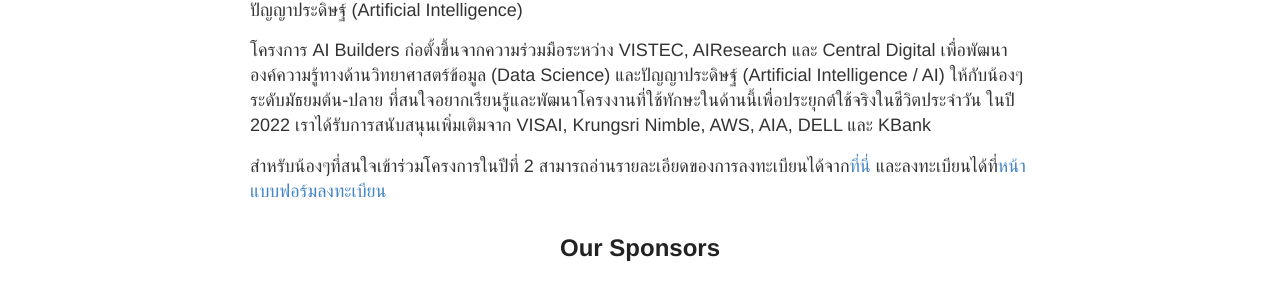
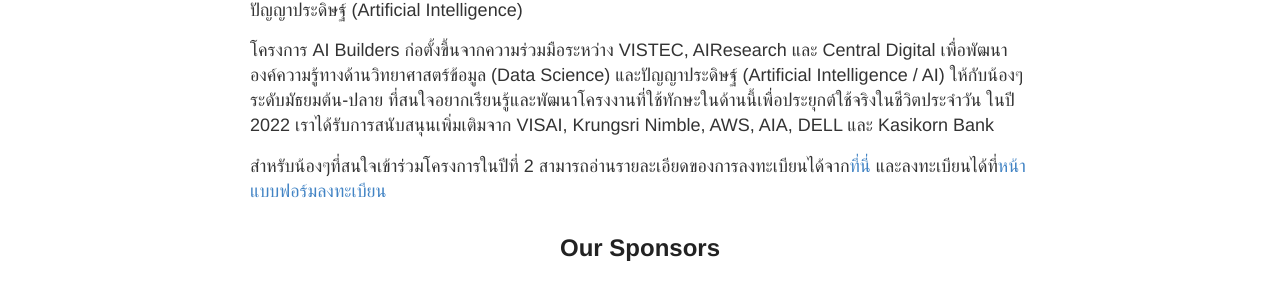
Before and after one commit to ai-builders/ai-builders.github.io, a Jekyll site: the page built from docs/index.html, in a window 1280 px wide. Shown: the part 593-885 px from the top of the page. Built offline with Jekyll 4.4.1, drawn with Linux system fonts in a browser that asks for light colours; grey boxes are pictures that could not be loaded.

Commit message:
kbank to kasikorn bank in index

```diff
--- a/docs/index.html
+++ b/docs/index.html
@@ -32,7 +32,7 @@
     โครงการ AI Builders ก่อตั้งขึ้นจากความร่วมมือระหว่าง VISTEC, AIResearch และ
     Central Digital เพื่อพัฒนาองค์ความรู้ทางด้านวิทยาศาสตร์ข้อมูล (Data Science) และปัญญาประดิษฐ์
     (Artificial Intelligence / AI) ให้กับน้องๆระดับมัธยมต้น-ปลาย ที่สนใจอยากเรียนรู้และพัฒนาโครงงานที่ใช้ทักษะในด้านนี้เพื่อประยุกต์ใช้จริงในชีวิตประจำวัน
-    ในปี 2022 เราได้รับการสนับสนุนเพิ่มเติมจาก VISAI, Krungsri Nimble, AWS, AIA, DELL และ KBank
+    ในปี 2022 เราได้รับการสนับสนุนเพิ่มเติมจาก VISAI, Krungsri Nimble, AWS, AIA, DELL และ Kasikorn Bank
   </p>
   <p>
     สำหรับน้องๆที่สนใจเข้าร่วมโครงการในปีที่ 2 สามารถอ่านรายละเอียดของการลงทะเบียนได้จาก<a href="{{ site.baseurl }}/registration-info-2022">ที่นี่</a>
```
